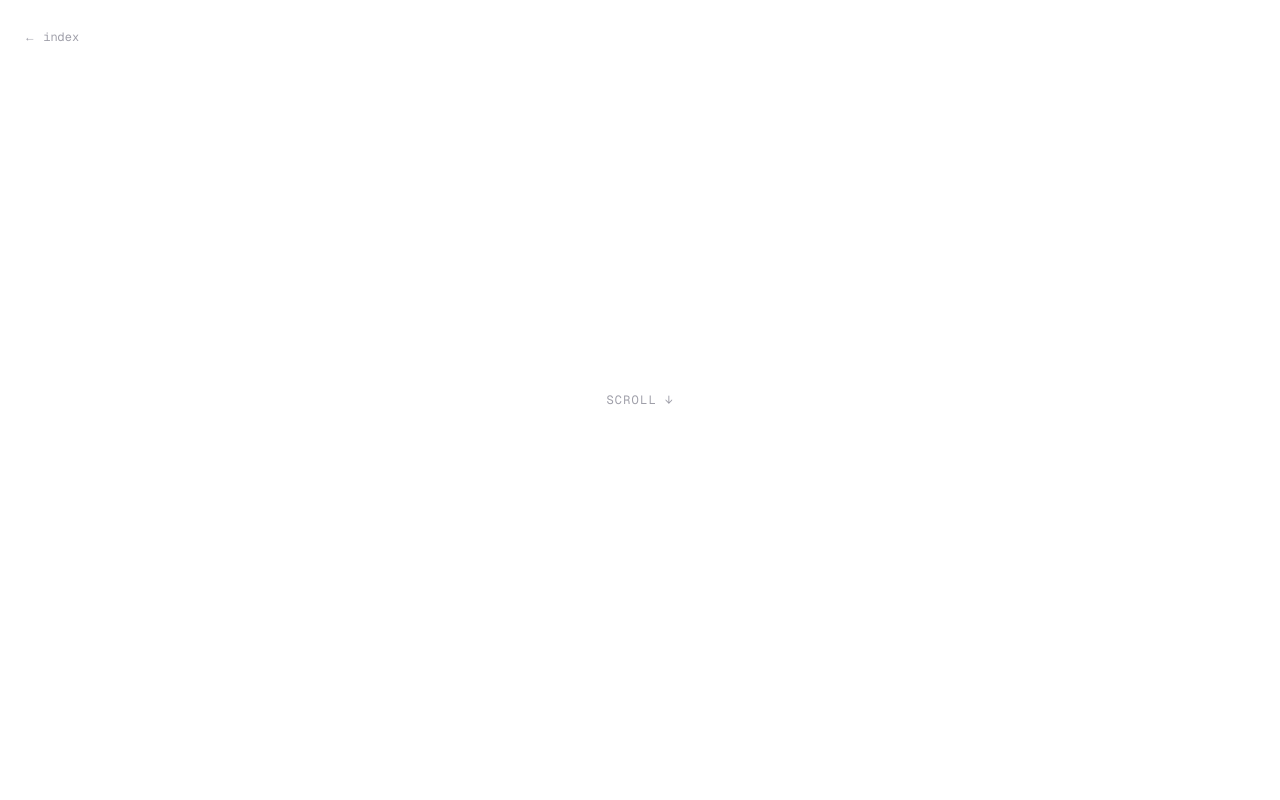
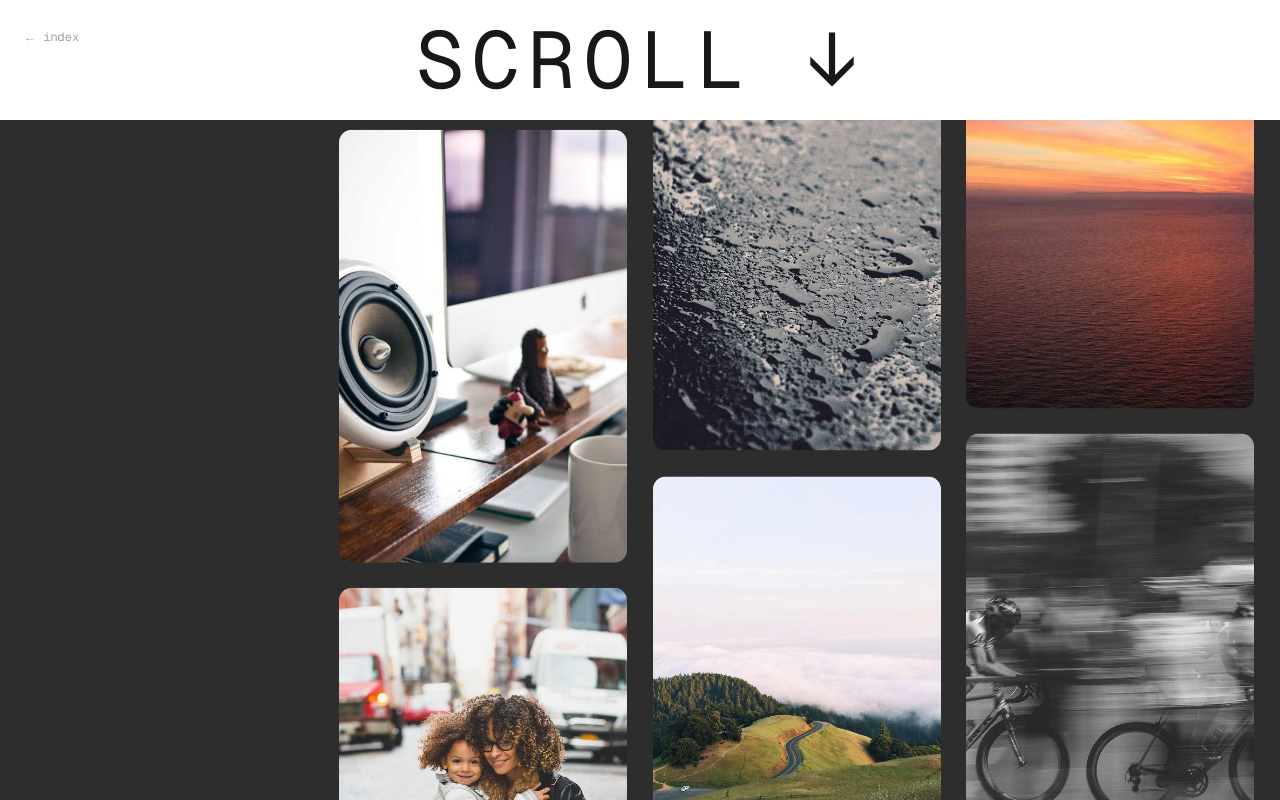
Before and after one commit to godK3Y/ProjectXX1, a Next.js app: page /lab/parallax-scroll in a window 1280 px wide. Shown: the top 800 px of the page. Built offline with nearby package versions, Linux system fonts and the light colour scheme.

Commit message:
fix: adjust image speed values and update spacer styles for improved gallery performance

```diff
--- a/src/app/lab/parallax-scroll/_components/Gallery.tsx
+++ b/src/app/lab/parallax-scroll/_components/Gallery.tsx
@@ -20,10 +20,10 @@ import "lenis/dist/lenis.css";
  * slide down.
  */
 const COLUMNS = [
-  { images: ["1.jpg", "2.jpg", "3.jpg"], speed: 2, top: "-45%" },
+  { images: ["1.jpg", "2.jpg", "3.jpg"], speed: 4, top: "-45%" },
   { images: ["4.jpg", "5.jpg", "6.jpg"], speed: 3.3, top: "-95%" },
   { images: ["7.jpg", "8.jpg", "9.jpg"], speed: 1.25, top: "-45%" },
-  { images: ["10.jpg", "11.jpg", "12.jpg"], speed: 3, top: "-75%" },
+  { images: ["10.jpg", "11.jpg", "12.jpg"], speed: 1, top: "-75%" },
 ];
 
 export default function Gallery() {
@@ -128,9 +128,9 @@ function Column({
 
 function Spacer({ label }: { label?: string }) {
   return (
-    <div className="flex h-dvh items-center justify-center">
+    <div className="flex items-center justify-center">
       {label && (
-        <span className="font-mono text-xs tracking-widest text-zinc-400 uppercase">
+        <span className="font-mono text-[80px] tracking-widest text-zinc-900 uppercase">
           {label} ↓
         </span>
       )}
```
